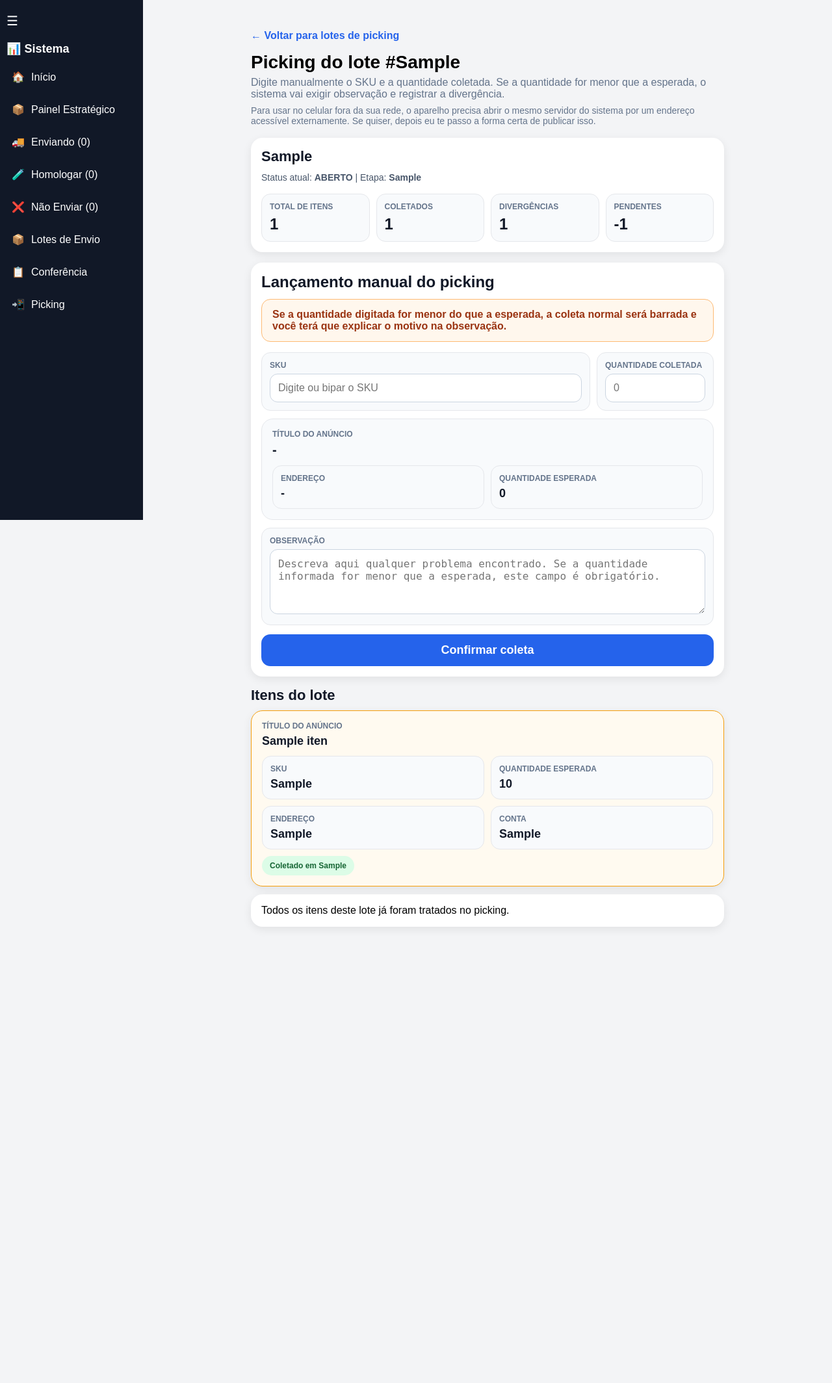
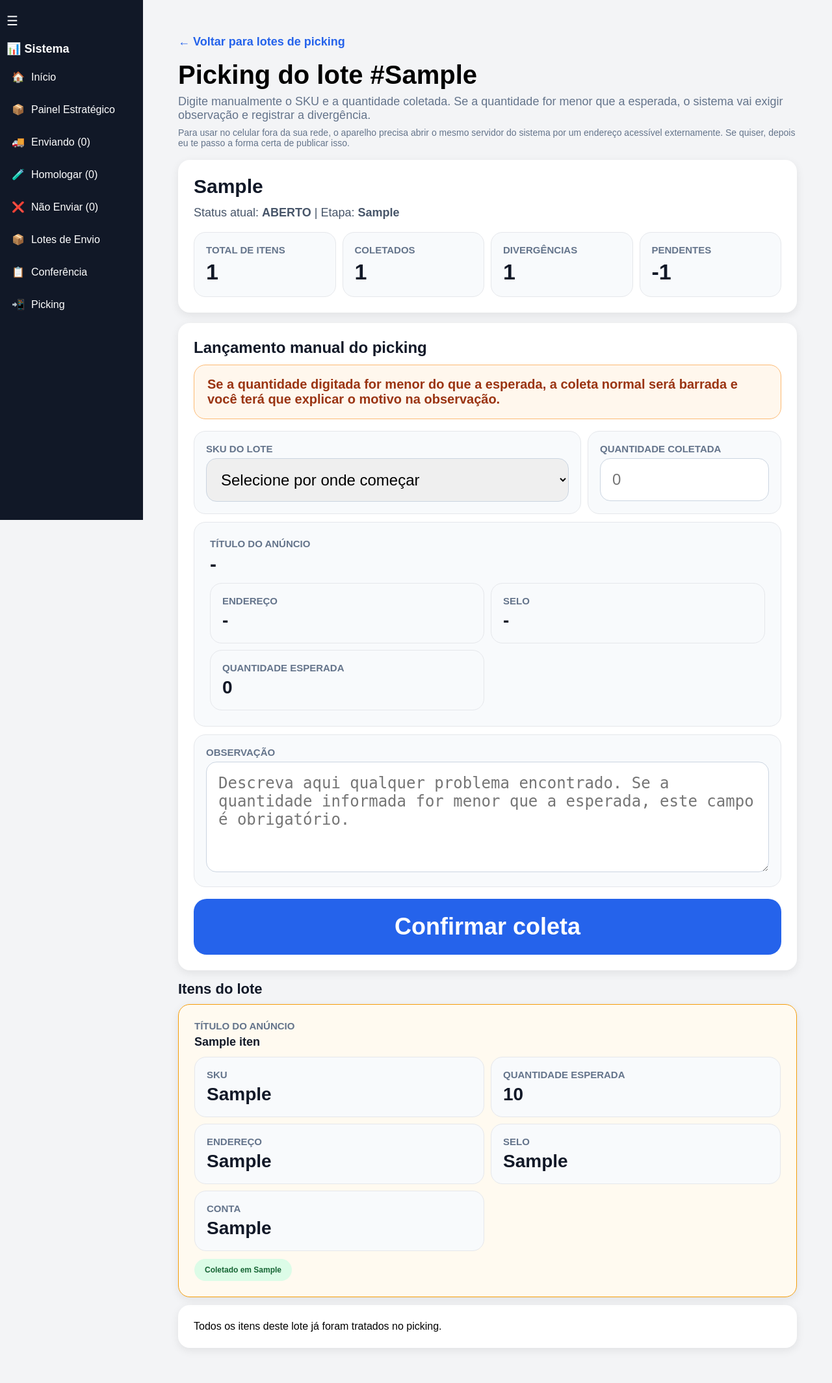
Before and after one commit to vitordf57/projeto_gsheets_cards, a Flask app: a page that uses templates/picking.html in a window 1280 px wide. Shown: the whole page at 65% size. Before the commit the page ends 1427 px from the top, so only its background shows below. Run offline with Flask 3, Linux system fonts and the light colour scheme; tables that the repository leaves empty hold one stand-in row (values such as "Sample post").

Commit message:
alteração no sistema

```diff
--- a/app.py
+++ b/app.py
@@ -459,6 +459,7 @@ def sincronizar_picking_itens(numero_lote, df_lote):
         endereco = str(item.get("ENDEREÇO", "") or item.get("endereco", "") or "")
         titulo = str(item.get("Título", "") or item.get("titulo", "") or "")
         conta = str(item.get("Nickname", "") or item.get("nickname", "") or "")
+        selo = str(item.get("SELO", "") or item.get("selo", "") or "")
         quantidade_base = item.get("Enviar", item.get("quantidade", 0))
         try:
             quantidade = int(float(quantidade_base or 0))
@@ -472,20 +473,21 @@ def sincronizar_picking_itens(numero_lote, df_lote):
         cursor.execute(
             """
             INSERT INTO lotes_picking_itens (
-                numero_lote, codigo, sku, endereco, titulo, conta, quantidade, observacao, coletado, coletado_em
+                numero_lote, codigo, sku, endereco, titulo, conta, selo, quantidade, observacao, coletado, coletado_em
             )
-            VALUES (?, ?, ?, ?, ?, ?, ?, ?, ?, ?)
+            VALUES (?, ?, ?, ?, ?, ?, ?, ?, ?, ?, ?)
             ON CONFLICT(numero_lote, codigo) DO UPDATE SET
                 sku = excluded.sku,
                 endereco = excluded.endereco,
                 titulo = excluded.titulo,
                 conta = excluded.conta,
+                selo = excluded.selo,
                 quantidade = excluded.quantidade,
                 observacao = ?,
                 coletado = ?,
                 coletado_em = ?
             """,
-            (numero_lote, codigo, sku, endereco, titulo, conta, quantidade, observacao, coletado, coletado_em, observacao, coletado, coletado_em)
+            (numero_lote, codigo, sku, endereco, titulo, conta, selo, quantidade, observacao, coletado, coletado_em, observacao, coletado, coletado_em)
         )
 
     conn.commit()
@@ -968,6 +970,7 @@ def init_db():
             endereco TEXT,
             titulo TEXT DEFAULT '',
             conta TEXT DEFAULT '',
+            selo TEXT DEFAULT '',
             quantidade INTEGER DEFAULT 0,
             observacao TEXT DEFAULT '',
             coletado INTEGER DEFAULT 0,
@@ -1002,6 +1005,9 @@ def init_db():
 
     if "conta" not in colunas_picking:
         cursor.execute("ALTER TABLE lotes_picking_itens ADD COLUMN conta TEXT DEFAULT ''")
+
+    if "selo" not in colunas_picking:
+        cursor.execute("ALTER TABLE lotes_picking_itens ADD COLUMN selo TEXT DEFAULT ''")
 
     if "observacao" not in colunas_picking:
         cursor.execute("ALTER TABLE lotes_picking_itens ADD COLUMN observacao TEXT DEFAULT ''")
@@ -1314,7 +1320,7 @@ def picking_lote(numero_lote):
             sincronizar_picking_itens(numero_lote, df_boot)
 
     cursor.execute("""
-        SELECT numero_lote, codigo, sku, endereco, titulo, conta, quantidade, observacao, coletado, coletado_em, quantidade_informada, divergencia, divergencia_em
+        SELECT numero_lote, codigo, sku, endereco, titulo, conta, selo, quantidade, observacao, coletado, coletado_em, quantidade_informada, divergencia, divergencia_em
         FROM lotes_picking_itens
         WHERE numero_lote = ?
         ORDER BY coletado ASC, endereco ASC, sku ASC, codigo ASC
--- a/templates/picking.html
+++ b/templates/picking.html
@@ -3,8 +3,8 @@
 {% block content %}
 <style>
 .picking-wrap{
-    padding:16px;
-    max-width:760px;
+    padding:24px;
+    max-width:1280px;
     margin:0 auto;
 }
 
@@ -13,18 +13,20 @@
 }
 
 .picking-topo h1{
-    margin:0 0 6px 0;
-    font-size:28px;
+    margin:0 0 8px 0;
+    font-size:40px;
 }
 
 .picking-topo p{
     margin:0;
     color:#64748b;
+    font-size:18px;
 }
 
 .picking-grid-lotes{
     display:grid;
-    gap:14px;
+    gap:18px;
+    grid-template-columns:repeat(auto-fit, minmax(360px, 1fr));
 }
 
 .card-lote-picking,
@@ -35,7 +37,7 @@
     background:white;
     border-radius:18px;
     box-shadow:0 4px 14px rgba(0,0,0,0.08);
-    padding:16px;
+    padding:24px;
 }
 
 .card-lote-picking a{
@@ -43,7 +45,7 @@
 }
 
 .lote-linha-titulo{
-    font-size:22px;
+    font-size:30px;
     font-weight:bold;
     color:#111827;
     margin-bottom:8px;
@@ -51,18 +53,18 @@
 
 .lote-linha-sub{
     color:#475569;
-    line-height:1.6;
-    font-size:14px;
+    line-height:1.7;
+    font-size:18px;
 }
 
 .badge-etapa{
     display:inline-block;
-    margin-top:10px;
-    padding:8px 12px;
+    margin-top:12px;
+    padding:10px 16px;
     border-radius:999px;
     background:#ede9fe;
     color:#6d28d9;
-    font-size:12px;
+    font-size:15px;
     font-weight:bold;
 }
 
@@ -79,11 +81,11 @@
 }
 
 .resumo-grid{
-    grid-template-columns:repeat(4, 1fr);
+    grid-template-columns:repeat(4, minmax(180px, 1fr));
 }
 
 .grid-manual{
-    grid-template-columns:1fr 180px;
+    grid-template-columns:2fr 1fr;
 }
 
 .grid-item-ref{
@@ -95,15 +97,15 @@
 .item-caixa-ref{
     background:#f8fafc;
     border:1px solid #e5e7eb;
-    border-radius:14px;
-    padding:12px;
+    border-radius:18px;
+    padding:18px;
 }
 
 .resumo-mini strong,
 .label-manual,
 .item-label{
     display:block;
-    font-size:12px;
+    font-size:15px;
     text-transform:uppercase;
     color:#64748b;
     font-weight:bold;
@@ -111,29 +113,29 @@
 }
 
 .resumo-mini span{
-    font-size:24px;
+    font-size:34px;
     font-weight:bold;
     color:#111827;
 }
 
-.input-manual,
+ .input-manual,
 .textarea-manual{
     width:100%;
     border:1px solid #cbd5e1;
-    border-radius:12px;
-    padding:12px;
-    font-size:16px;
+    border-radius:16px;
+    padding:18px;
+    font-size:24px;
     box-sizing:border-box;
     outline:none;
 }
 
 .textarea-manual{
-    min-height:100px;
+    min-height:170px;
     resize:vertical;
 }
 
 .item-valor-principal{
-    font-size:20px;
+    font-size:30px;
     font-weight:bold;
     color:#111827;
     margin:2px 0 0 0;
@@ -141,7 +143,7 @@
 }
 
 .item-valor-ref{
-    font-size:18px;
+    font-size:28px;
     font-weight:bold;
     color:#111827;
     word-break:break-word;
@@ -159,8 +161,8 @@
 
 .badge-ref{
     display:inline-block;
-    margin-top:10px;
-    padding:8px 12px;
+    margin-top:12px;
+    padding:10px 16px;
     border-radius:999px;
     font-size:12px;
     font-weight:bold;
@@ -183,14 +185,14 @@
 
 .btn-coletar{
     width:100%;
-    margin-top:14px;
+    margin-top:18px;
     border:none;
-    border-radius:14px;
-    padding:14px 16px;
+    border-radius:20px;
+    padding:22px 24px;
     background:#2563eb;
     color:white;
     font-weight:bold;
-    font-size:18px;
+    font-size:36px;
     cursor:pointer;
 }
 
@@ -204,10 +206,11 @@
 .alerta-erro,
 .alerta-aviso{
     display:none;
-    margin-bottom:16px;
-    padding:14px 16px;
-    border-radius:14px;
+    margin-bottom:18px;
+    padding:18px 20px;
+    border-radius:18px;
     font-weight:bold;
+    font-size:20px;
 }
 
 .alerta-finalizado{
@@ -237,10 +240,11 @@
 
 .link-voltar{
     display:inline-block;
-    margin-bottom:16px;
+    margin-bottom:18px;
     text-decoration:none;
     color:#2563eb;
     font-weight:bold;
+    font-size:18px;
 }
 
 @media (max-width: 640px){
@@ -315,8 +319,13 @@
 
             <div class="grid-manual" style="margin-top:14px;">
                 <div class="campo-manual">
-                    <label class="label-manual" for="skuManual">SKU</label>
-                    <input type="text" id="skuManual" class="input-manual" placeholder="Digite ou bipar o SKU">
+                    <label class="label-manual" for="skuManual">SKU do lote</label>
+                    <select id="skuManual" class="input-manual">
+                        <option value="">Selecione por onde começar</option>
+                        {% for item in itens if not item['coletado'] and not item['divergencia'] %}
+                            <option value="{{ item['sku'] or '' }}">{{ item['sku'] or '-' }} | QTD {{ item['quantidade'] or 0 }} | {{ item['selo'] or '-' }} | {{ item['endereco'] or '-' }}</option>
+                        {% endfor %}
+                    </select>
                 </div>
                 <div class="campo-manual">
                     <label class="label-manual" for="quantidadeManual">Quantidade coletada</label>
@@ -332,6 +341,10 @@
                     <div class="item-caixa-ref">
                         <div class="item-label">Endereço</div>
                         <div class="item-valor-ref" id="previewEndereco">-</div>
+                    </div>
+                    <div class="item-caixa-ref">
+                        <div class="item-label">Selo</div>
+                        <div class="item-valor-ref" id="previewSelo">-</div>
                     </div>
                     <div class="item-caixa-ref">
                         <div class="item-label">Quantidade esperada</div>
@@ -367,6 +380,10 @@
                         <div class="item-caixa-ref">
                             <div class="item-label">Endereço</div>
                             <div class="item-valor-ref">{{ item['endereco'] or '-' }}</div>
+                        </div>
+                        <div class="item-caixa-ref">
+                            <div class="item-label">Selo</div>
+                            <div class="item-valor-ref">{{ item['selo'] or '-' }}</div>
                         </div>
                         <div class="item-caixa-ref">
                             <div class="item-label">Conta</div>
@@ -456,6 +473,7 @@ function atualizarPreviewItem(){
 
     document.getElementById('previewTitulo').innerText = item ? (item.titulo || '-') : '-';
     document.getElementById('previewEndereco').innerText = item ? (item.endereco || '-') : '-';
+    document.getElementById('previewSelo').innerText = item ? (item.selo || '-') : '-';
     document.getElementById('previewQuantidade').innerText = item ? (item.quantidade || 0) : '0';
 }
 
@@ -543,6 +561,7 @@ function coletarManual(numeroLote){
     });
 }
 
+document.getElementById('skuManual').addEventListener('change', atualizarPreviewItem);
 document.getElementById('skuManual').addEventListener('input', atualizarPreviewItem);
 </script>
 {% endif %}
```
